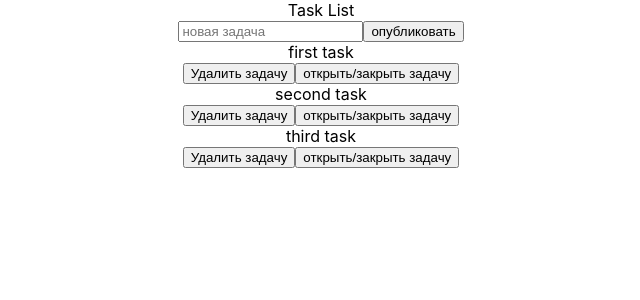
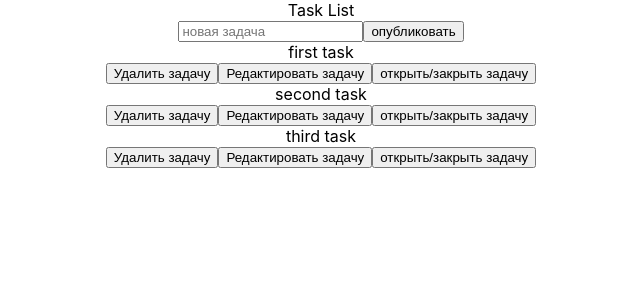
Before and after one commit to webdotG/task_runner__test.github.io, a React (Create React App) app: page / in a window 1280 px wide. Shown: the top 300 px of the page, without its empty margins (319-959 px from the left). Built offline with nearby package versions, Linux system fonts and the light colour scheme.

Commit message:
edit task logic add not save edit

```diff
--- a/src/components/AddToDo/AddToDo.jsx
+++ b/src/components/AddToDo/AddToDo.jsx
@@ -30,6 +30,7 @@ const[value, setValue] = useState('');
         status:true,
       }]
     );
+    setValue(''); //после всех манипуляций обнуляю value input на пустую строку
   }
 
 //инпут для поля ввода задачи c value для значения-ввода задачи
--- a/src/components/ToDoList/ToDoList.jsx
+++ b/src/components/ToDoList/ToDoList.jsx
@@ -1,7 +1,13 @@
-import React from "react";
+import React, {useState} from "react";
 
 //получаю todo и settodo переданные из app.js
 function ToDoList ({todo, setTodo}) {
+
+//флаг для обозначения в каком состоянии мы сейчас находимся просмтора или редактирования задачи
+//false - просмотр задачи true - редактирование задачи
+//ксли здесь значение edit совпадает c id который получен после map то выводится div input условие прописано ниже
+const[edit,setEdit] = useState(null)
+
 
   //функция для удаления todo
     //создаю переменную в которую положу новый массив в котором не будет выбранного нами элемента
@@ -29,19 +35,49 @@ function ToDoList ({todo, setTodo}) {
       })
       setTodo(newTodo);
    }
-
+//функция для редактирования задачи-todo менять значение setedit на true для режима редактирования
+//здесь я беру значение edit и заношу в выше в edit
+function editTodo(id){
+     setEdit(id)
+  }
   return (
     <div>
     {
       //при помощи MAP вывожу каждый обьект из массива todo в div
       //передаю уникальное значенеие key равное id обьекта
+      //добавляю проверку если edit то выводить input и button сохранить
+      //если не edit то показывать title
+      //добавляю ещё одну проверку для режима редактирования
+      //если состояние edit то будет показываться кнопка сохранить
+      //если не edit то показываются все остальные кнопки
+      //значение edit лежит здесь которое мы получили при клике на редактировать я заношу в setedit
       //на кнопку вешаю обработчик который будет вызывать функцию удаления аргументом котрой будет id обьекта
       //добавляю кнопку схоже с удалением задачи но передаю функцию закрытия/открытия задачи
+
       todo.map( item => (
         <div key={item.id}>
+          {
+            edit === item.id
+              ?
+              <div>
+                <input />
+              </div>
+              :
               <div>{item.title}</div>
+          }
+          {
+            edit === item.id
+              ?
+              <div>
+                <button>сохранить</button>
+              </div>
+              :
+              <div>
                 <button onClick={ () =>deleteTodo(item.id)}>Удалить задачу</button>
+                <button onClick={ () =>editTodo(item.id)}>Редактировать задачу</button>
                 <button onClick={ () =>statusTodo(item.id)}>открыть/закрыть задачу</button>
+              </div>
+          }
         </div>
       ))
     }
```
Also changed, not shown: src/logo.svg (deleted). Lines whose indentation alone changed are shown as unchanged.
